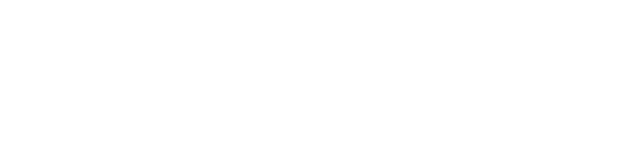
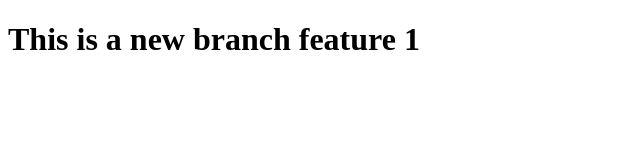
Before and after one commit to ishfaqqahmadd/localRepo, a plain HTML site: page index.html in a window 1280 px wide. Shown: the whole page, without its empty margins (0-640 px from the left). Drawn offline with Linux system fonts and the light colour scheme.

Commit message:
chagnes done

```diff
--- a/index.html
+++ b/index.html
@@ -7,5 +7,9 @@
 </head>
 <body>
 
+    <h1>
+        This is a new branch feature 1
+    </h1>
+
 </body>
 </html>
```
